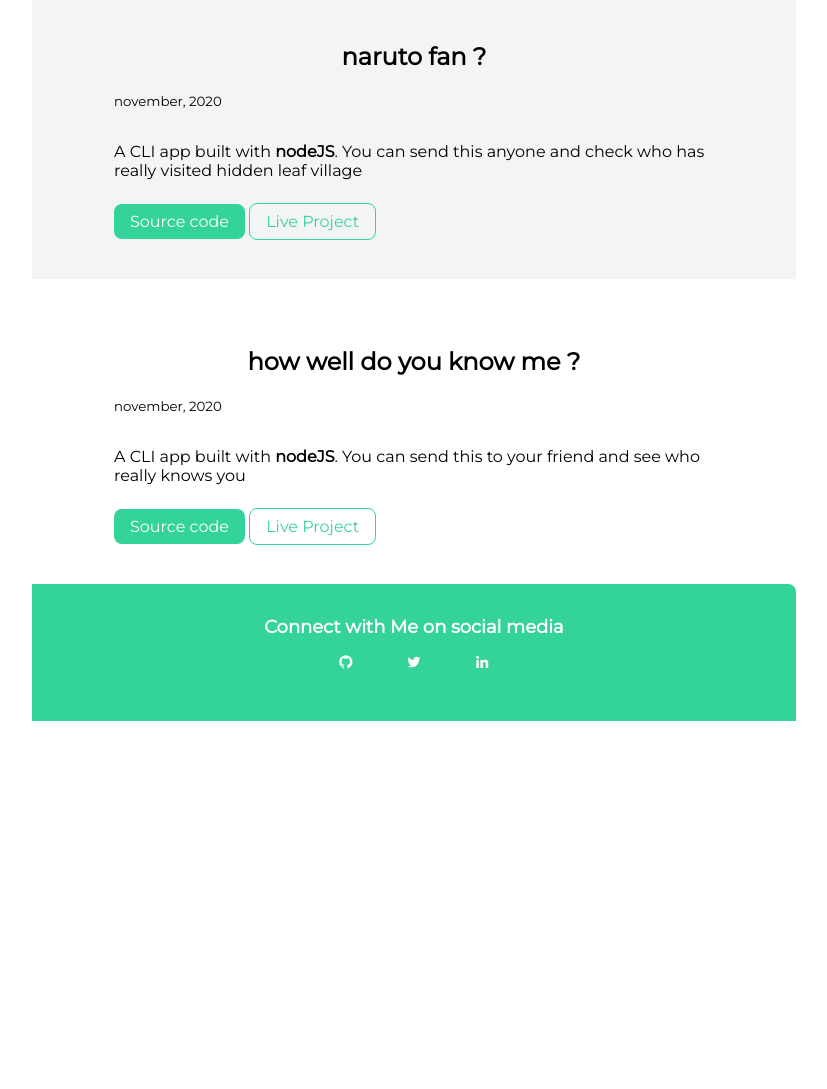
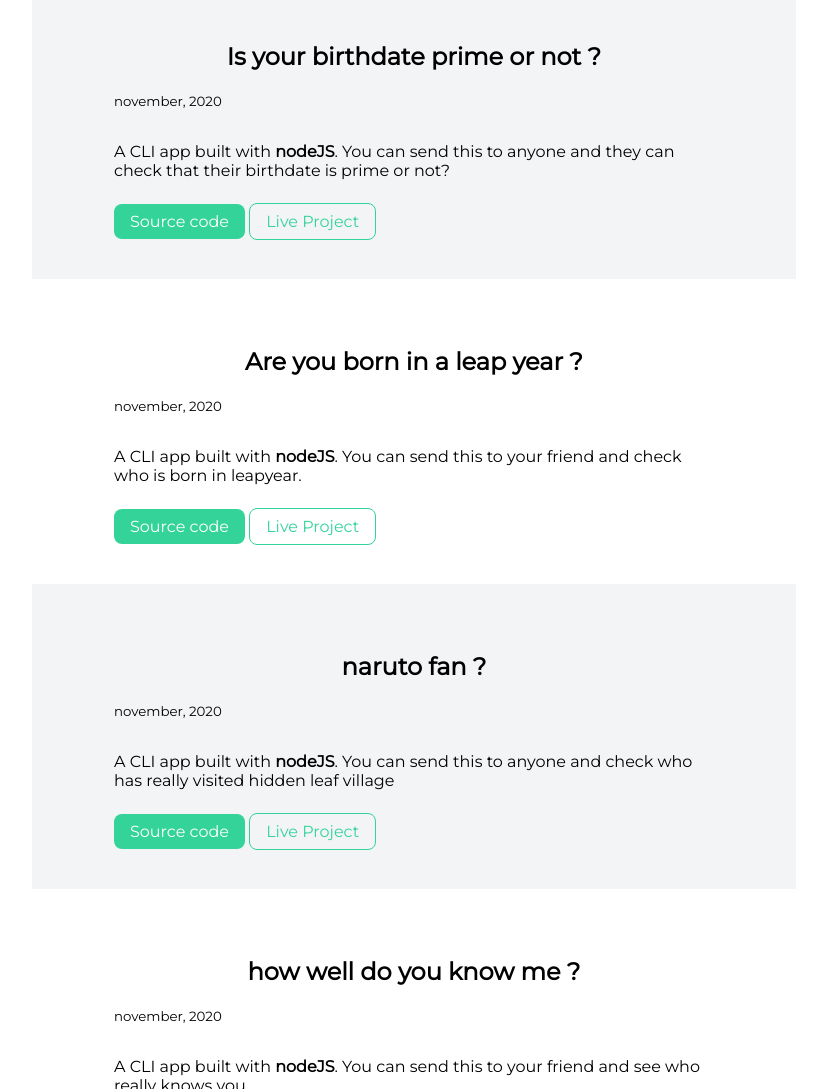
Before and after one commit to DarkShadow20/kunalgupta-portfolio, a plain HTML site: page projects.html in a window 1280 px wide. Shown: the part 1800-2889 px from the top of the page, without its empty margins (226-1053 px from the left). Before the commit the page ends 2529 px from the top, so only its background shows below. Drawn offline with nearby package versions, Linux system fonts and the light colour scheme.

Commit message:
update:projects

```diff
--- a/projects.html
+++ b/projects.html
@@ -67,9 +67,27 @@
     </section>
     <section class="section ow">
         <div class="container container-centre">
+            <h1>Is your birthdate prime or not ?</h1>
+            <small>november, 2020</small>
+            <p class="space">A CLI app built with <strong>nodeJS</strong>. You can send this to anyone and they can check that their birthdate is prime or not?</p>
+            <a class="link link-primary" href="https://github.com/DarkShadow20/birth-date/blob/master/birth-prime.js">Source code</a>
+            <a class="link link-secondary" href="https://repl.it/@KUNALGUPTA9/BirthDate?embed=1&output=1#index.js">Live Project</a>
+        </div>
+    </section>
+    <section class="section ">
+        <div class="container container-centre">
+            <h1>Are you born in a leap year ?</h1>
+            <small>november, 2020</small>
+            <p class="space">A CLI app built with <strong>nodeJS</strong>. You can send this to your friend and check who is born in leapyear.</p>
+            <a class="link link-primary" href="https://github.com/DarkShadow20/leap-year/blob/master/leapyear.js">Source code</a>
+            <a class="link link-secondary" href="https://repl.it/@KUNALGUPTA9/LeapYearChecker?embed=1&output=1#index.js">Live Project</a>
+        </div>
+    </section>
+    <section class="section ow">
+        <div class="container container-centre">
             <h1>naruto fan ?</h1>
             <small>november, 2020</small>
-            <p class="space">A CLI app built with <strong>nodeJS</strong>. You can send this anyone and check who has really visited hidden leaf village</p>
+            <p class="space">A CLI app built with <strong>nodeJS</strong>. You can send this to anyone and check who has really visited hidden leaf village</p>
             <a class="link link-primary" href=https://github.com/DarkShadow20/QuizOnNaruto/blob/main/QuizNaruto.js>Source code</a>
             <a class="link link-secondary" href="https://repl.it/@KUNALGUPTA9/QnA?embed=1&output=1#index.js">Live Project</a>
         </div>
```
